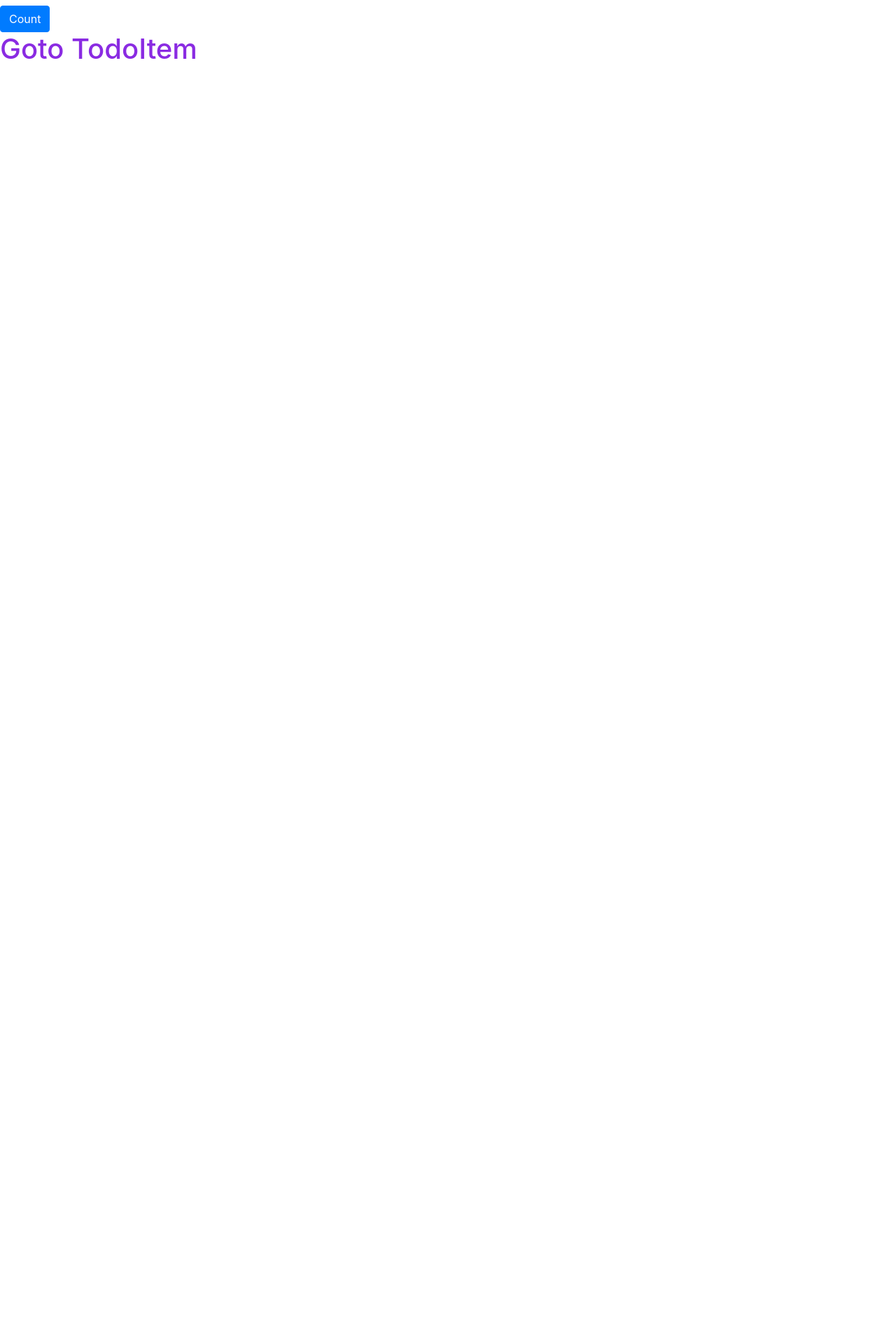
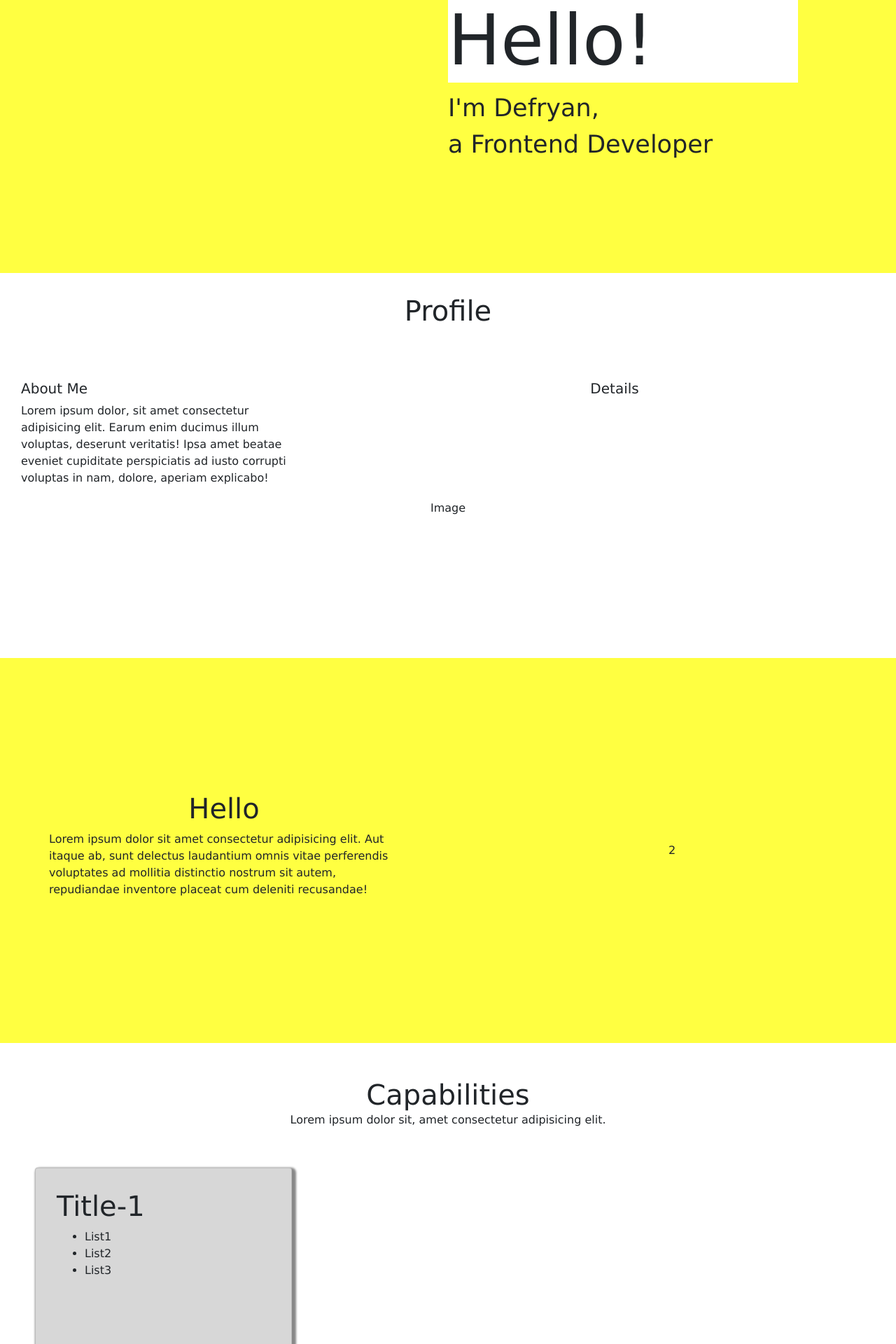
Before and after one commit to masdefry/CT-UPN_ReactJS, a React (Create React App) app: page /state in a window 1280 px wide. Shown: the part 160-2080 px from the top of the page at 70% size. Before the commit the page ends 800 px from the top, so only its background shows below. Built offline with nearby package versions, Linux system fonts and the light colour scheme.

Commit message:
Intro ReactJS Done

```diff
--- a/src/App.js
+++ b/src/App.js
@@ -1,9 +1,11 @@
 import './App.css';
 import React from 'react';
 import Axios from 'axios';
-import TodoItem from './Components/TodoItem';
-import State from './Components/State';
 import { Routes, Route } from 'react-router-dom';
+import Section1 from './Components/Portfolio/Section1';
+import Section2 from './Components/Portfolio/Section2';
+import Section3 from './Components/Portfolio/Section3';
+import Section4 from './Components/Portfolio/Section4';
 
 class App extends React.Component{
 
@@ -26,28 +28,32 @@ class App extends React.Component{
     this.setState({todos: result})
   }
 
-  onMappingData = () => {
-    return this.state.todos.map((value, index) => {
-      return <TodoItem todo={value.todo} number={value.id} onDelete={this.onDeleteData} />
-    })
-  }
+  // onMappingData = () => {
+  //   return this.state.todos.map((value) => {
+  //     return <TodoItem todo={value.todo} number={value.id} onDelete={this.onDeleteData} />
+  //   })
+  // }
 
   render(){
     return(
       <div>
-        <h1>
+        {/* <h1>
           Todo Lists
-        </h1>
+        </h1> */}
 
         {/* {
           this.onMappingData()
         }
 
         <button className='btn btn-warning' onClick={this.onGetData}>On Get Data</button> */}
-        <Routes>
+        {/* <Routes>
           <Route path='/todoitem' element={<TodoItem />} />
           <Route path='/state' element={<State />} />
-        </Routes>
+        </Routes> */}
+        <Section1 />
+        <Section2 />
+        <Section3 />
+        <Section4 />
       </div>
     )
   }
--- /dev/null
+++ b/src/Components/Portfolio/Section1.css
@@ -0,0 +1,17 @@
+body{
+    margin: 0px;
+    font-family: Verdana, Geneva, Tahoma, sans-serif;
+}
+
+.section1{
+    background-color: rgb(255, 255, 65);
+    display: flex;
+    height: 550px;
+}
+
+.section1 div{
+    flex: 1;
+    display: flex;
+    flex-direction: column;
+    justify-content: center;
+}
--- /dev/null
+++ b/src/Components/Portfolio/Section1.jsx
@@ -0,0 +1,25 @@
+import React from 'react';
+import './Section1.css'
+
+class Section1 extends React.Component{
+    render(){
+        return(
+            <div className="section1">
+                <div>
+
+                </div>
+                <div>
+                    <h1 style={{ fontSize: '100px', backgroundColor: 'white', width: '500px', marginBottom: '10px' }}>
+                        Hello!
+                    </h1>
+                    <span style={{ fontSize: '35px' }}>
+                        I'm Defryan, <br />
+                        a Frontend Developer
+                    </span>
+                </div>
+            </div>
+        )
+    }
+}
+
+export default Section1
--- /dev/null
+++ b/src/Components/Portfolio/Section2.css
@@ -0,0 +1,19 @@
+.section2{
+    display: grid;
+    grid-template-columns: 1fr 1fr 1fr;
+    grid-template-rows: 1fr 3fr;
+    padding: 30px;
+    height: 550px;
+}
+
+.section2 .title{
+    grid-column: 3 span;
+    display: flex;
+    justify-content: center;
+}
+
+.section2 .image{
+    display: flex;
+    justify-content: center;
+    align-items: center;
+}
--- /dev/null
+++ b/src/Components/Portfolio/Section2.jsx
@@ -0,0 +1,34 @@
+import React from 'react';
+import './Section2.css'
+
+class Section2 extends React.Component{
+    render(){
+        return(
+            <div className="section2">
+                <div className="title">
+                    <h1 style={{ fontSize: '40px' }}>
+                        Profile
+                    </h1>
+                </div>
+                <div>
+                    <h1 style={{ fontSize: '20px' }}>
+                        About Me
+                    </h1>
+                    <p>
+                        Lorem ipsum dolor, sit amet consectetur adipisicing elit. Earum enim ducimus illum voluptas, deserunt veritatis! Ipsa amet beatae eveniet cupiditate perspiciatis ad iusto corrupti voluptas in nam, dolore, aperiam explicabo!
+                    </p>
+                </div>
+                <div className="image">
+                    Image
+                </div>
+                <div>
+                    <h1 style={{ fontSize: '20px' }}>
+                        Details
+                    </h1>
+                </div>
+            </div>
+        )
+    }
+}
+
+export default Section2
--- /dev/null
+++ b/src/Components/Portfolio/Section3.css
@@ -0,0 +1,17 @@
+.section3{
+    background-color: rgb(255, 255, 65);
+    display: flex;
+    height: 550px;
+}
+
+.section3 div{
+    flex: 1;
+    display: flex;
+    flex-direction: column;
+    align-items: center;
+    justify-content: center;
+}
+
+.section3 p{
+    width: 500px;
+}
--- /dev/null
+++ b/src/Components/Portfolio/Section3.jsx
@@ -0,0 +1,24 @@
+import React from 'react';
+import './Section3.css'
+
+class Section3 extends React.Component{
+    render(){
+        return(
+            <div className="section3">
+                <div>
+                    <h1>
+                        Hello
+                    </h1>
+                    <p>
+                        Lorem ipsum dolor sit amet consectetur adipisicing elit. Aut itaque ab, sunt delectus laudantium omnis vitae perferendis voluptates ad mollitia distinctio nostrum sit autem, repudiandae inventore placeat cum deleniti recusandae!
+                    </p>
+                </div>
+                <div>
+                    2
+                </div>
+            </div>
+        )
+    }
+}
+
+export default Section3
--- /dev/null
+++ b/src/Components/Portfolio/Section4.css
@@ -0,0 +1,27 @@
+.section4{
+    display: grid;
+    grid-template-columns: 1fr 1fr 1fr;
+    grid-template-rows: 1fr 3fr;
+    padding: 30px;
+    height: 550px;
+    margin-bottom: 50px;
+}
+
+.section4 .title{
+    grid-column: 3 span;
+    display: flex;
+    flex-direction: column;
+    align-items: center;
+    justify-content: center;
+}
+
+.section4 div{
+    padding: 20px;
+}
+
+.section4 .card{
+    background-color: rgb(215, 215, 215);
+    box-shadow: 3px 3px 3px 3px #888888;
+    height: 350px;
+    padding: 30px 0px 0px 30px;
+}
--- /dev/null
+++ b/src/Components/Portfolio/Section4.jsx
@@ -0,0 +1,25 @@
+import React from 'react';
+import './Section4.css'
+import Section4Card from './Section4Card';
+
+class Section4 extends React.Component{
+    render(){
+        return(
+            <div class="section4">
+                <div class="title">
+                    <h1 style={{ fontSize: '40px', marginBottom: '0px' }}>
+                        Capabilities
+                    </h1>
+                    <p>
+                        Lorem ipsum dolor sit, amet consectetur adipisicing elit.
+                    </p>
+                </div>
+                <Section4Card title='Title-1' lists={['List1', 'List2', 'List3']} />
+                {/* <Section4Card />
+                <Section4Card /> */}
+            </div>
+        )
+    }
+}
+
+export default Section4
--- /dev/null
+++ b/src/Components/Portfolio/Section4Card.jsx
@@ -0,0 +1,29 @@
+import React from 'react';
+
+class Section4Card extends React.Component{
+
+    render(){
+        return(
+            <div>
+                <div class="card">
+                    <h1>
+                        {this.props.title}
+                    </h1>
+                    <ul>
+                        {
+                            this.props.lists.map(value => {
+                                return(
+                                    <li>
+                                        {value}
+                                    </li>
+                                )
+                            })
+                        }
+                    </ul>
+                </div>
+            </div>
+        )
+    }
+}
+
+export default Section4Card
```
